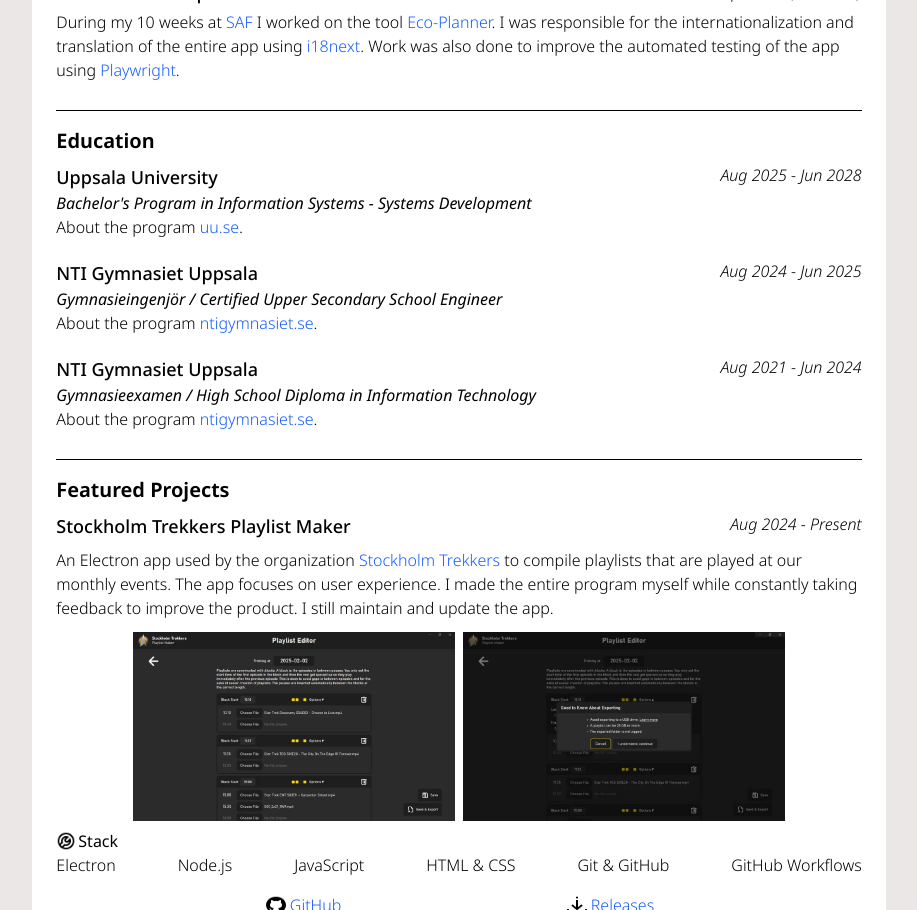
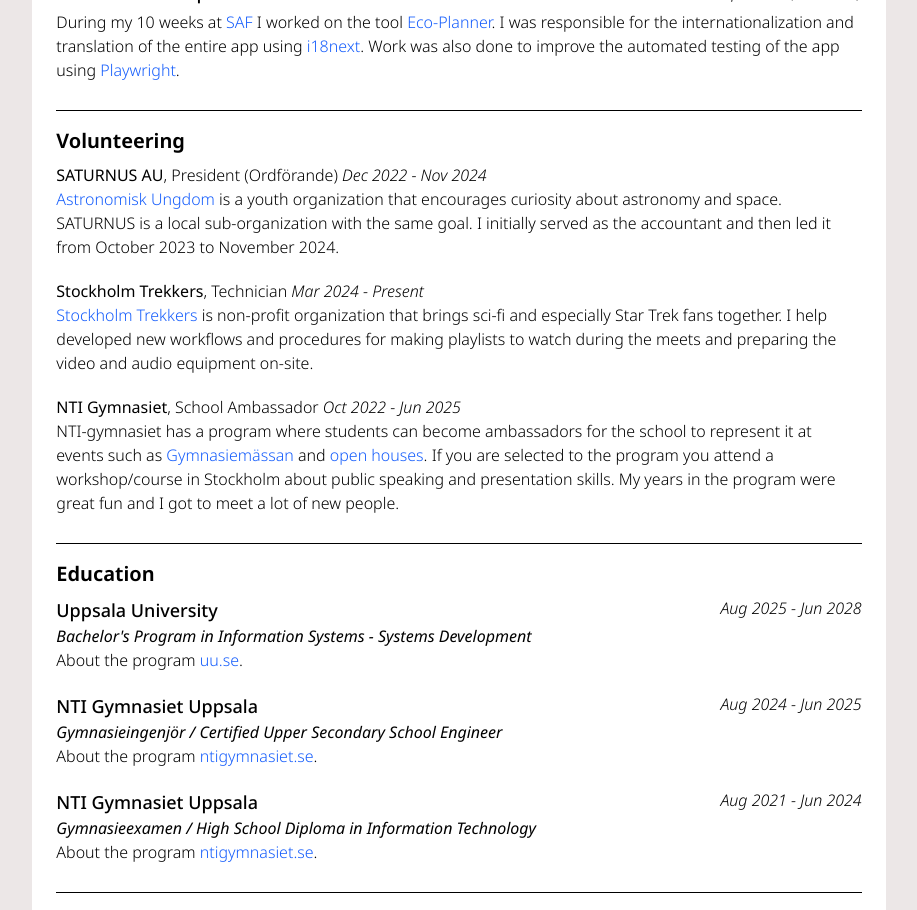
Before and after one commit to VenaStrom/VenaStrom.github.io, a React (Vite) app: page / in a window 1280 px wide. Shown: the part 1000-1910 px from the top of the page, without its empty margins (181-1098 px from the left). Built offline with nearby package versions, Linux system fonts and the light colour scheme.

Commit message:
re add Volunteering

```diff
--- a/src/app.tsx
+++ b/src/app.tsx
@@ -5,6 +5,7 @@
 import Projects from "./components/projects.tsx";
 import Skills from "./components/skills.tsx";
 import { info } from "./info.tsx";
+import Volunteering from "./components/volunteering.tsx";
 
 declare const __BUILD_DATE__: string;
 
@@ -28,6 +29,10 @@
       <hr />
 
       <Experience />
+
+      <hr />
+
+      <Volunteering />
 
       <hr />
 
```
